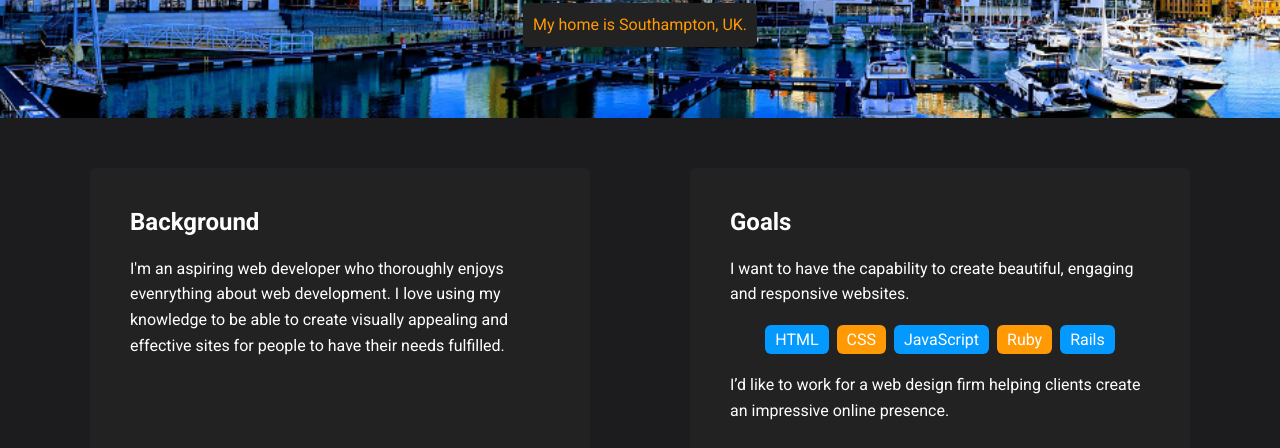
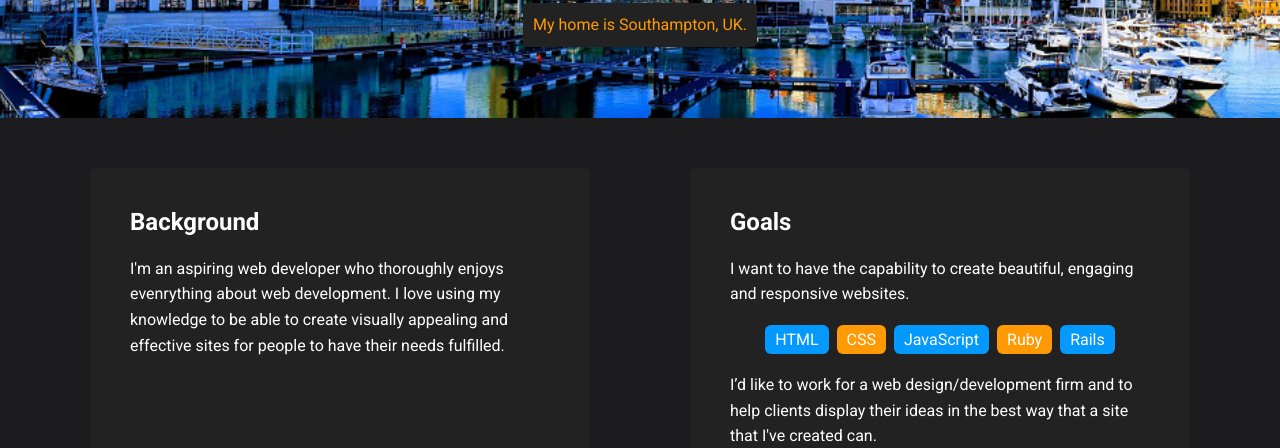
Before and after one commit to HalJordan31/Techdegree-project-1, a plain HTML site: page index.html in a window 1280 px wide. Shown: the part 352-800 px from the top of the page. Drawn offline with Linux system fonts and the light colour scheme; a web font is replaced by a local one.

Commit message:
Updated home page and added image

```diff
--- a/index.html
+++ b/index.html
@@ -38,7 +38,7 @@
           <li>Ruby</li>
           <li>Rails</li>
         </ul>
-        <p>I’d like to work for a web design firm helping clients create an impressive online presence.</p>
+        <p>I’d like to work for a web design/development firm and to help clients display their ideas in the best way that a site that I've created can.</p>
       </div>
 
     </main>
```
Also changed, not shown: images/spurs.png (added), 1 other file.
